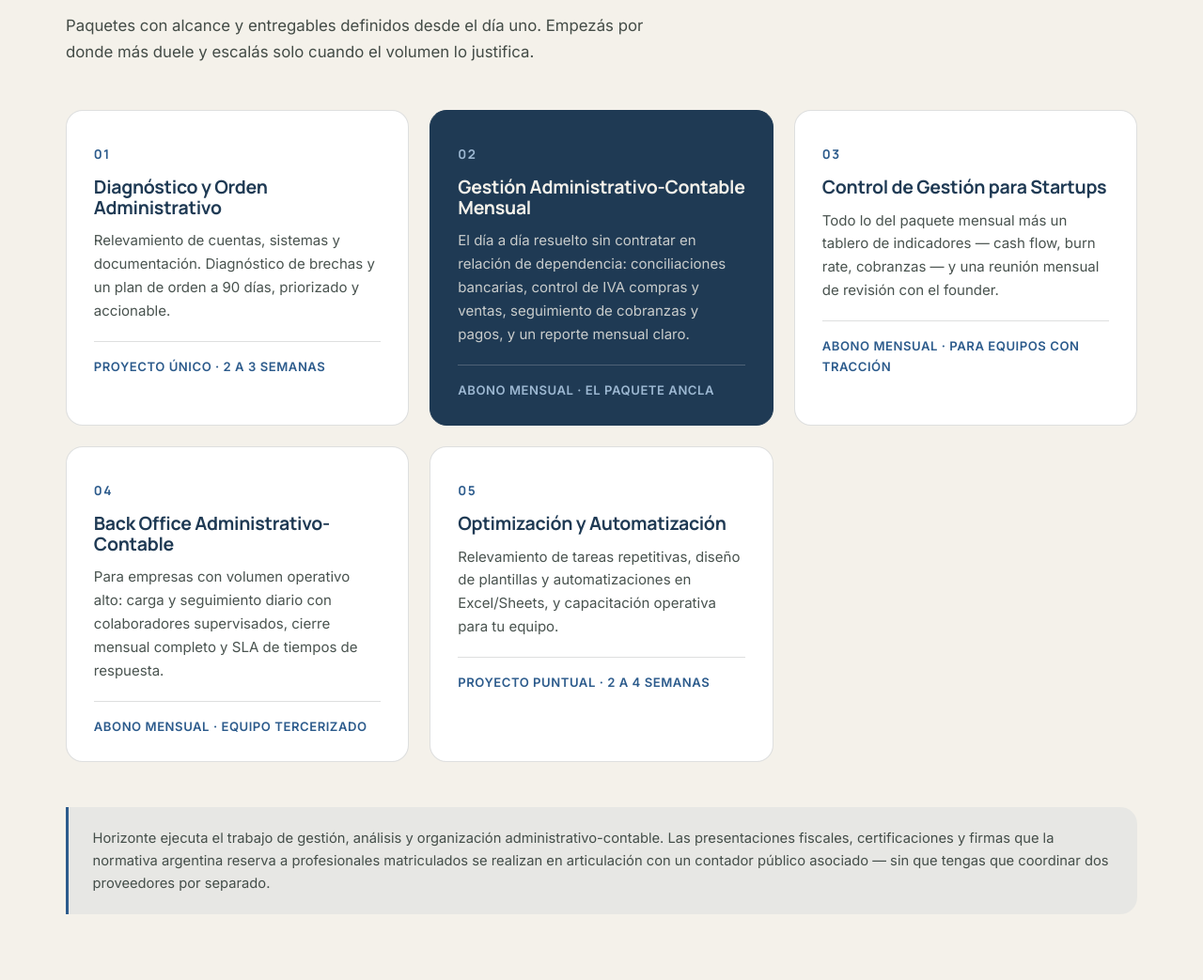
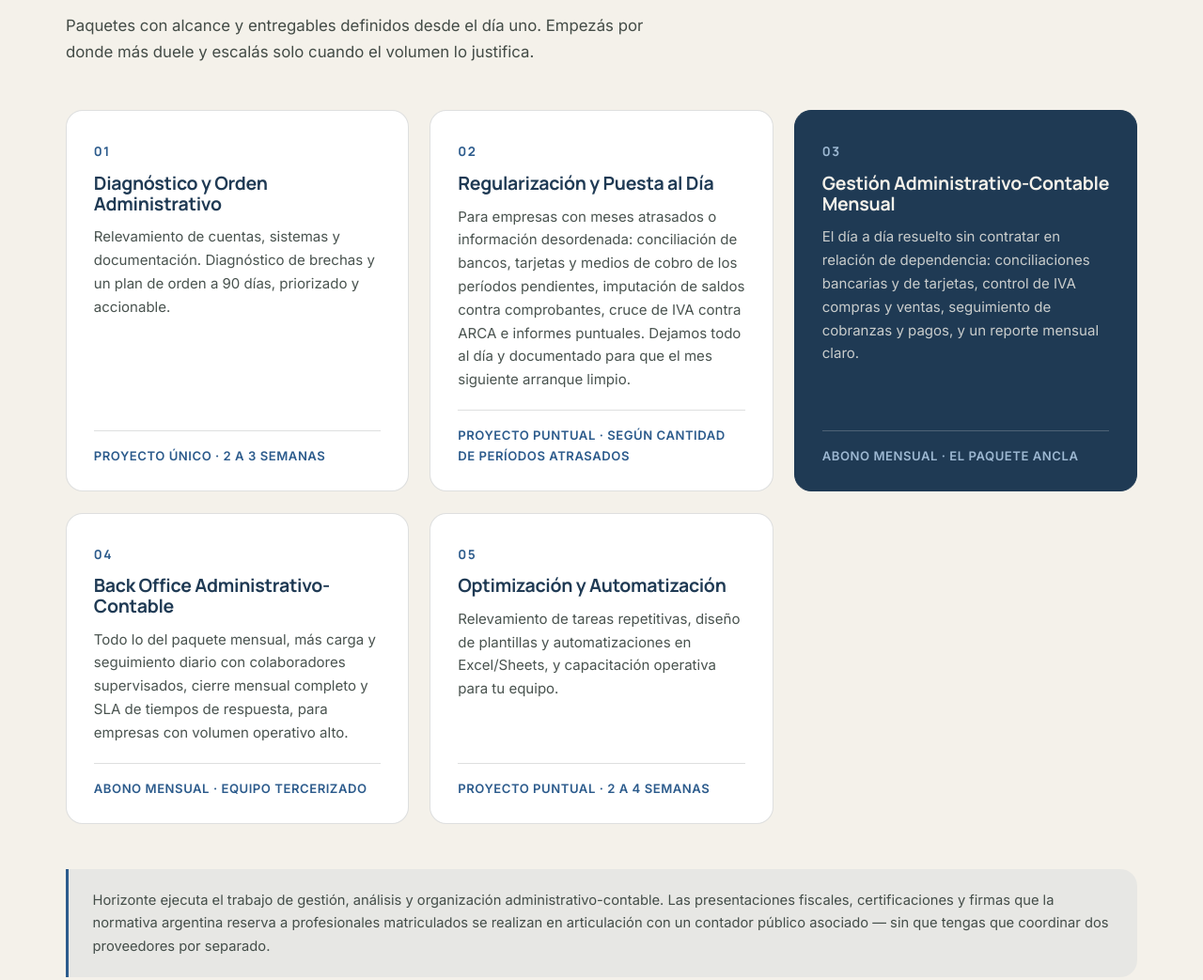
Before and after one commit to resourceldg/horizonte-web, a plain HTML site: page index.html in a window 1280 px wide. Shown: the part 1424-2467 px from the top of the page at 94% size. Drawn offline with Linux system fonts and the light colour scheme.

Commit message:
Actualiza los servicios y textos según el documento de Mariana
Reemplaza Control de Gestión para Startups por Regularización y Puesta
al Día (02), reordena los paquetes y ajusta hero, meta description,
método y fundadora para quitar las menciones a control de gestión y
tablero. Alinea la modalidad al pie de cada tarjeta de servicios.

Co-Authored-By: Claude Opus 5.5 <noreply@anthropic.com>

```diff
--- a/css/styles.css
+++ b/css/styles.css
@@ -299,7 +299,12 @@ a { color: inherit; }
   border-radius: var(--radius);
   padding: 2rem 1.8rem 1.6rem;
   transition: transform 0.3s ease, box-shadow 0.3s ease;
+  /* Columna flexible: la modalidad queda alineada al pie aunque las
+     descripciones tengan distinto largo. */
+  display: flex;
+  flex-direction: column;
 }
+.card > p:not(.card__meta) { flex-grow: 1; }
 .card:hover {
   transform: translateY(-5px);
   box-shadow: 0 18px 40px rgba(31, 58, 84, 0.12);
--- a/index.html
+++ b/index.html
@@ -4,7 +4,7 @@
   <meta charset="UTF-8" />
   <meta name="viewport" content="width=device-width, initial-scale=1.0" />
   <title>Horizonte — Consultora de Gestión Administrativo-Contable</title>
-  <meta name="description" content="Horizonte ordena y traduce la información administrativo-contable de startups y empresas de servicios. Conciliaciones, IVA, control de gestión y reportes claros para founders. 100% remoto desde Mar del Plata, Argentina." />
+  <meta name="description" content="Horizonte ordena y traduce la información administrativo-contable de startups y empresas de servicios. Conciliaciones, IVA, control de cuentas y reportes claros para founders. 100% remoto desde Mar del Plata, Argentina." />
   <meta name="theme-color" content="#1F3A54" />
 
   <link rel="canonical" href="https://horizonteconsulting.vercel.app/" />
@@ -72,7 +72,7 @@
         <h1 class="hero__title reveal">Cuentas claras,<br />decisiones seguras.</h1>
         <p class="hero__lead reveal">
           Horizonte convierte el caos administrativo-contable de tu startup o empresa en
-          información clara y confiable: conciliaciones, IVA, control de gestión y reportes
+          información clara y confiable: conciliaciones, IVA, control de cuentas y reportes
           que se entienden sin tecnicismos, con la precisión de una analista senior y la
           cercanía de un equipo que responde.
         </p>
@@ -132,24 +132,24 @@
             <p class="card__meta">Proyecto único · 2 a 3 semanas</p>
           </article>
 
-          <article class="card card--featured reveal">
+          <article class="card reveal">
             <span class="card__num">02</span>
-            <h3>Gestión Administrativo-Contable Mensual</h3>
-            <p>El día a día resuelto sin contratar en relación de dependencia: conciliaciones bancarias, control de IVA compras y ventas, seguimiento de cobranzas y pagos, y un reporte mensual claro.</p>
-            <p class="card__meta">Abono mensual · El paquete ancla</p>
+            <h3>Regularización y Puesta al Día</h3>
+            <p>Para empresas con meses atrasados o información desordenada: conciliación de bancos, tarjetas y medios de cobro de los períodos pendientes, imputación de saldos contra comprobantes, cruce de IVA contra ARCA e informes puntuales. Dejamos todo al día y documentado para que el mes siguiente arranque limpio.</p>
+            <p class="card__meta">Proyecto puntual · Según cantidad de períodos atrasados</p>
           </article>
 
-          <article class="card reveal">
+          <article class="card card--featured reveal">
             <span class="card__num">03</span>
-            <h3>Control de Gestión para Startups</h3>
-            <p>Todo lo del paquete mensual más un tablero de indicadores — cash flow, burn rate, cobranzas — y una reunión mensual de revisión con el founder.</p>
-            <p class="card__meta">Abono mensual · Para equipos con tracción</p>
+            <h3>Gestión Administrativo-Contable Mensual</h3>
+            <p>El día a día resuelto sin contratar en relación de dependencia: conciliaciones bancarias y de tarjetas, control de IVA compras y ventas, seguimiento de cobranzas y pagos, y un reporte mensual claro.</p>
+            <p class="card__meta">Abono mensual · El paquete ancla</p>
           </article>
 
           <article class="card reveal">
             <span class="card__num">04</span>
             <h3>Back Office Administrativo-Contable</h3>
-            <p>Para empresas con volumen operativo alto: carga y seguimiento diario con colaboradores supervisados, cierre mensual completo y SLA de tiempos de respuesta.</p>
+            <p>Todo lo del paquete mensual, más carga y seguimiento diario con colaboradores supervisados, cierre mensual completo y SLA de tiempos de respuesta, para empresas con volumen operativo alto.</p>
             <p class="card__meta">Abono mensual · Equipo tercerizado</p>
           </article>
 
@@ -190,7 +190,7 @@
           <li class="step reveal">
             <span class="step__num">3</span>
             <h3>Ejecución mensual</h3>
-            <p>Carga y conciliación, control de IVA, armado de reporte y tablero. Todo con credenciales individuales y confidencialidad por contrato.</p>
+            <p>Carga y conciliación, control de IVA y armado de reporte. Todo con credenciales individuales y confidencialidad por contrato.</p>
           </li>
           <li class="step reveal">
             <span class="step__num">4</span>
@@ -258,7 +258,7 @@
           <p class="reveal">
             Trabajo con founders que todavía no tienen un área administrativo-contable
             propia: ordeno sus cuentas, concilio bancos, controlo el IVA y les entrego un
-            tablero simple para que sepan, sin tecnicismos, cómo está la plata de la empresa.
+            reporte simple para que sepan, sin tecnicismos, cómo está la plata de la empresa.
           </p>
           <blockquote class="founder__quote reveal">
             “Tus números, ordenados y explicados — sin que tengas que volverte contador para entenderlos.”
```
